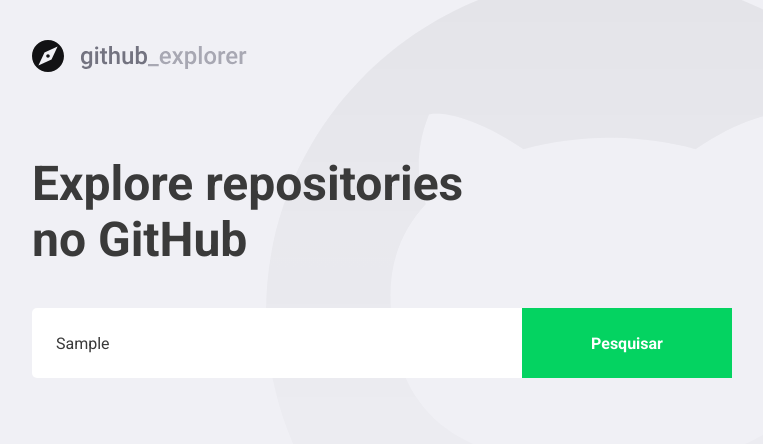
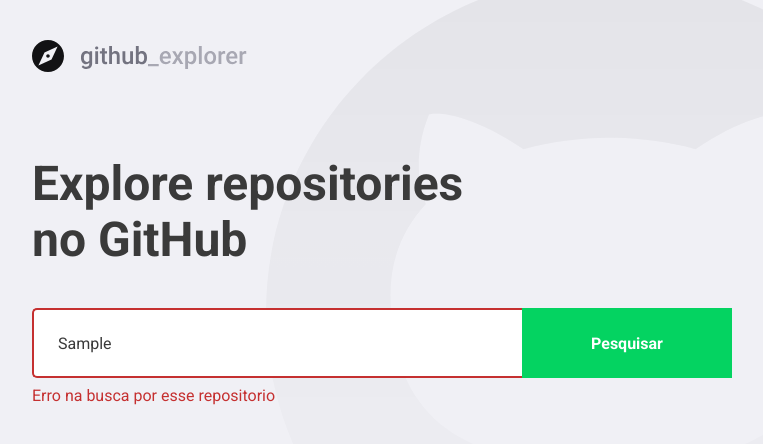
Before and after one commit to leticiaenz/bootcamp-frontend-nivel3-part1, a React (Create React App) app: page / in a window 1280 px wide. Both pictures are taken after typing "Sample" into the empty fields and a click on the button "Pesquisar". Shown: the top 444 px of the page, without its empty margins (148-911 px from the left). Built offline with nearby package versions, Linux system fonts and the light colour scheme; no server answers.

Commit message:
Class09: Handles Error

```diff
--- a/src/pages/Dashboard/index.tsx
+++ b/src/pages/Dashboard/index.tsx
@@ -2,7 +2,7 @@
 import { FiChevronRight } from 'react-icons/fi';
 import api from '../../services/api';
 import logoImg from '../../assets/logo.svg';
-import { Title, Form, Repositories } from './style';
+import { Title, Form, Repositories, Error } from './style';
 import Repository from '../Repository';
 
 interface Repository {
@@ -16,6 +16,7 @@
 
 const Dashboard: React.FC = () => {
   const [newRepo, setNewRepo] = useState('');
+  const [inputError, setInputError] = useState('');
   const [repositories, setRepositories] = useState<Repository[]>([]);
 
   async function handleAddRepository(
@@ -23,20 +24,29 @@
   ): Promise<void> {
     event.preventDefault();
 
-    const response = await api.get<Repository>(`repos/${newRepo}`);
+    if (!newRepo) {
+      setInputError('Digite o autor/nome do repositório');
+      return;
+    }
 
-    const repository = response.data;
+    try {
+      const response = await api.get<Repository>(`repos/${newRepo}`);
 
-    setRepositories([...repositories, repository]);
-    setNewRepo('');
+      const repository = response.data;
+
+      setRepositories([...repositories, repository]);
+      setNewRepo('');
+      setInputError('');
+    } catch (error) {
+      setInputError('Erro na busca por esse repositorio');
+    }
   }
-
   return (
     <>
       <img src={logoImg} alt="Github Explore" />
       <Title>Explore repositories no GitHub</Title>
 
-      <Form onSubmit={handleAddRepository}>
+      <Form hasError={!!inputError} onSubmit={handleAddRepository}>
         <input
           value={newRepo}
           onChange={(e) => setNewRepo(e.target.value)}
@@ -44,6 +54,8 @@
         />
         <button type="submit">Pesquisar</button>
       </Form>
+
+      {inputError && <Error>{inputError} </Error>}
 
       <Repositories>
         {repositories.map((repository) => (
--- a/src/pages/Dashboard/style.ts
+++ b/src/pages/Dashboard/style.ts
@@ -1,5 +1,9 @@
-import styled from 'styled-components';
+import styled, { css } from 'styled-components';
 import { shade } from 'polished';
+
+interface formProps {
+  hasError: boolean;
+}
 
 export const Title = styled.h1`
   font-size: 48px;
@@ -9,7 +13,7 @@
   margin-top: 80px;
 `;
 
-export const Form = styled.form`
+export const Form = styled.form<formProps>`
   margin-top: 40px;
   max-width: 700px;
   display: flex;
@@ -21,6 +25,15 @@
     border: 0;
     border-radius: 5px 0 0 5px;
     color: #3a3a3a;
+
+    border: 2px solid #fff;
+    border-right: 0;
+
+    ${(props) =>
+      props.hasError &&
+      css`
+        border-color: #c53030;
+      `}
 
     &::placeholder {
       color: #a8a8b3;
@@ -40,6 +53,12 @@
       background: ${shade(0.2, '#04d361')};
     }
   }
+`;
+
+export const Error = styled.span`
+  display: block;
+  color: #c53030;
+  margin-top: 8px;
 `;
 
 export const Repositories = styled.div`
```
